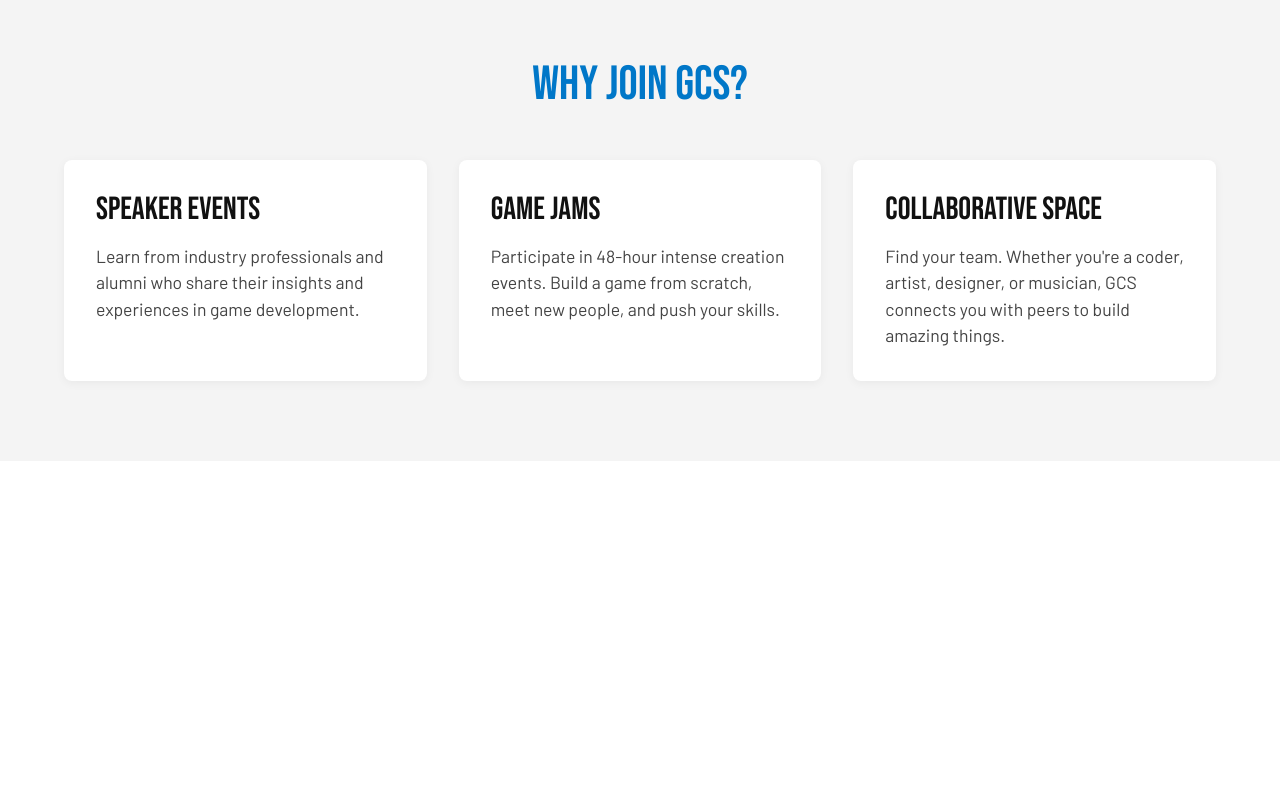
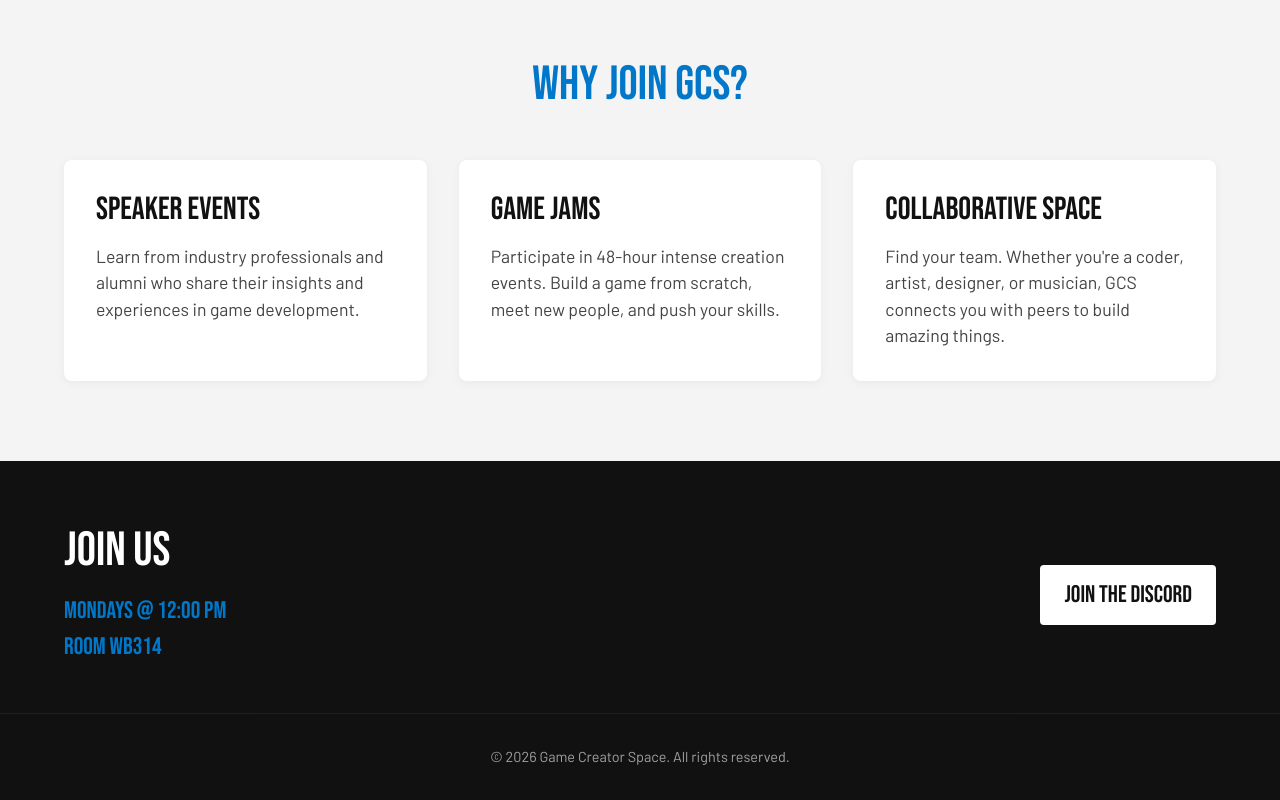
Before and after one commit to nzach123/GCS, a plain HTML site: page index.html in a window 1280 px wide. Shown: the part 821-1621 px from the top of the page. Before the commit the page ends 1282 px from the top, so only its background shows below. Drawn offline with Linux system fonts and the light colour scheme.

Commit message:
feat: implement footer with meeting info

```diff
--- a/css/styles.css
+++ b/css/styles.css
@@ -238,3 +238,39 @@ a {
     font-size: 1.1rem;
     color: #444;
 }
+
+/* Footer */
+footer {
+    background-color: var(--color-black);
+    color: var(--color-white);
+    padding: 4rem 0 2rem;
+    text-align: center;
+}
+
+.footer-content {
+    display: flex;
+    justify-content: space-between;
+    align-items: center;
+    flex-wrap: wrap;
+    gap: 2rem;
+    margin-bottom: 3rem;
+    text-align: left;
+}
+
+.footer-info h2 {
+    font-size: 3rem;
+    margin-bottom: 1rem;
+}
+
+.meeting-detail {
+    font-size: 1.5rem;
+    font-family: var(--font-heading);
+    color: var(--color-primary);
+}
+
+.copyright {
+    opacity: 0.6;
+    font-size: 0.9rem;
+    border-top: 1px solid rgba(255,255,255,0.1);
+    padding-top: 2rem;
+}
--- a/index.html
+++ b/index.html
@@ -55,6 +55,22 @@
                 </div>
             </div>
         </section>
+
+        <footer>
+            <div class="container footer-content">
+                <div class="footer-info">
+                    <h2>Join Us</h2>
+                    <p class="meeting-detail">Mondays @ 12:00 PM</p>
+                    <p class="meeting-detail">Room WB314</p>
+                </div>
+                <div class="footer-cta">
+                    <a href="#" class="btn btn-primary">Join the Discord</a>
+                </div>
+            </div>
+            <div class="copyright">
+                &copy; 2026 Game Creator Space. All rights reserved.
+            </div>
+        </footer>
     </main>
 </body>
 </html>
```
